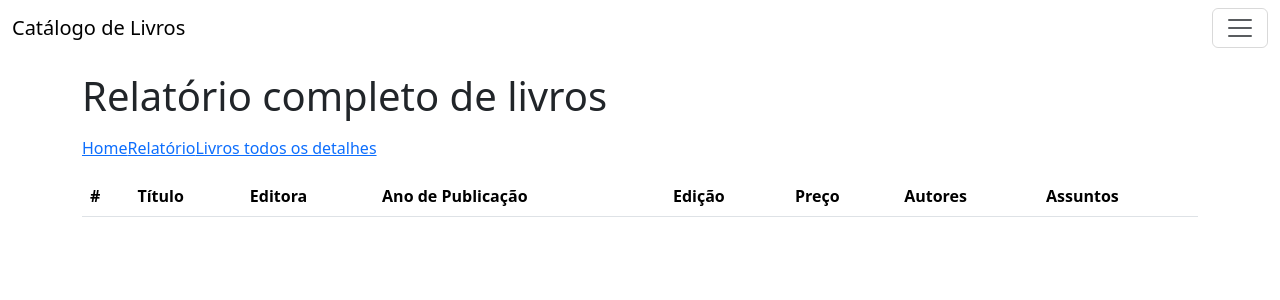
After one commit to jeanmfdias/BookCatalog, a Symfony app: template templates/reports/book_all_details.html.twig in a window 1280 px wide. The commit adds this page. Shown: the top 300 px of the page. Run offline with Twig, Linux system fonts and the light colour scheme; the template is opened without the code that fills it, so the values that code supplies are empty; style sheets or scripts are compiled from the project's sources; some libraries are stand-ins or nearby versions.

Commit message:
feat: adicionado relatório detalhado de livros

```diff
--- a/assets/styles/app.scss
+++ b/assets/styles/app.scss
@@ -1 +1,32 @@
-@use "bootstrap/scss/bootstrap"
+@use "bootstrap/scss/bootstrap";
+
+@media print {
+    @page {
+        size: A4 portrait;
+        margin: 12mm;
+    }
+
+    body {
+        background: #fff !important;
+        color: #000 !important;
+        font-size: 11pt;
+        -webkit-print-color-adjust: exact;
+        print-color-adjust: exact;
+    }
+
+    .container {
+        max-width: 100% !important;
+        width: 100% !important;
+        padding: 0 !important;
+        margin: 0 !important;
+    }
+
+    table,
+    tr {
+       break-inside: avoid;
+    }
+
+    .no-print {
+        display: none;
+    }
+}
--- a/templates/_components/breadcrumb.html.twig
+++ b/templates/_components/breadcrumb.html.twig
@@ -1,5 +1,5 @@
 <nav aria-label="breadcrumb">
-    <ol class="breadcrumb">
+    <ol class="breadcrumb no-print">
         <li class="breadcrumb-item">
             <a class="breadcrumb-link" href="{{ path('home_index') }}">Home</a>
         </li>
--- a/templates/_components/header.html.twig
+++ b/templates/_components/header.html.twig
@@ -1,4 +1,4 @@
-<nav class="navbar md:navbar-expand bg-1">
+<nav class="navbar md:navbar-expand bg-1 no-print">
     <div class="container-fluid">
         <a class="navbar-brand" href="#">Catálogo de Livros</a>
         <button class="btn-icon navbar-toggler" type="button" data-bs-toggle="drawer" data-bs-target="#navbarDrawer" aria-controls="navbarDrawer" aria-expanded="false" aria-label="Toggle navigation">
@@ -28,6 +28,7 @@
                             Relatórios
                         </button>
                         <div class="menu">
+                            <a class="menu-item" href="{{ path('report_book_all_details') }}">Catálogo detalhado</a>
                             <a class="menu-item" href="{{ path('report_book_by_author') }}">Volume de publicação por autores</a>
                             <a class="menu-item" href="#">Volume de publicação por assuntos</a>
                         </div>
--- a/templates/books/index.html.twig
+++ b/templates/books/index.html.twig
@@ -17,8 +17,8 @@
                     <th scope="col">Editora</th>
                     <th scope="col">Ano de Publicação</th>
                     <th scope="col">Edição</th>
-                    <th scope="col">Autor(es)</th>
-                    <th scope="col">Assunto(s)</th>
+                    <th scope="col">Autores</th>
+                    <th scope="col">Assuntos</th>
                     <th scope="col">
                         Ações
                         <a href="{{ path('books_new') }}" class="btn-solid btn-sm theme-primary">Novo</a>
--- a/templates/books/show.html.twig
+++ b/templates/books/show.html.twig
@@ -37,14 +37,14 @@
     </p>
 
     <p>
-        <label>Autor(es):</label>
+        <label>Autores:</label>
         {% for author in book.authors %}
             {{ author.name }},
         {% endfor %}
     </p>
 
     <p>
-        <label>Assunto(s):</label>
+        <label>Assuntos:</label>
         {% for subject in book.subjects %}
             {{ subject.description }},
         {% endfor %}
--- /dev/null
+++ b/templates/reports/book_all_details.html.twig
@@ -0,0 +1,36 @@
+{% extends 'base.html.twig' %}
+
+{% block title %}Relatório completo de livros{% endblock %}
+
+{% block body %}
+
+    {% include "_components/breadcrumb.html.twig" with { module: null, label: 'relatório', child: 'livros todos os detalhes' } %}
+
+    <div class="table-responsive">
+        <table class="table">
+            <tr>
+                <th scope="col">#</th>
+                <th scope="col">Título</th>
+                <th scope="col">Editora</th>
+                <th scope="col">Ano de Publicação</th>
+                <th scope="col">Edição</th>
+                <th scope="col">Preço</th>
+                <th scope="col">Autores</th>
+                <th scope="col">Assuntos</th>
+            </tr>
+            {% for book in books %}
+                <tr>
+                    <td>{{ book.id }}</td>
+                    <td>{{ book.title }}</td>
+                    <td>{{ book.publisher }}</td>
+                    <td>{{ book.published_year }}</td>
+                    <td>{{ book.edition }}</td>
+                    <td>R$ {{ book.price|number_format(2, ',', '.') }}</td>
+                    <td>{{ book.authors }}</td>
+                    <td>{{ book.subjects }}</td>
+                </tr>
+            {% endfor %}
+        </table>
+    </div>
+
+{% endblock %}
```
Also changed, not shown: migrations/Version20261122165255.php (added, +37 -0 lines), src/Controller/ReportsController.php (+16 -2 lines), src/Entity/ViewBookAllDetail.php (added, +77 -0 lines), src/Entity/ViewBookByAuthor.php (+0 -14 lines), src/Repository/ViewBookAllDetailRepository.php (added, +43 -0 lines), templates/home/index.html.twig (+5 -2 lines).
